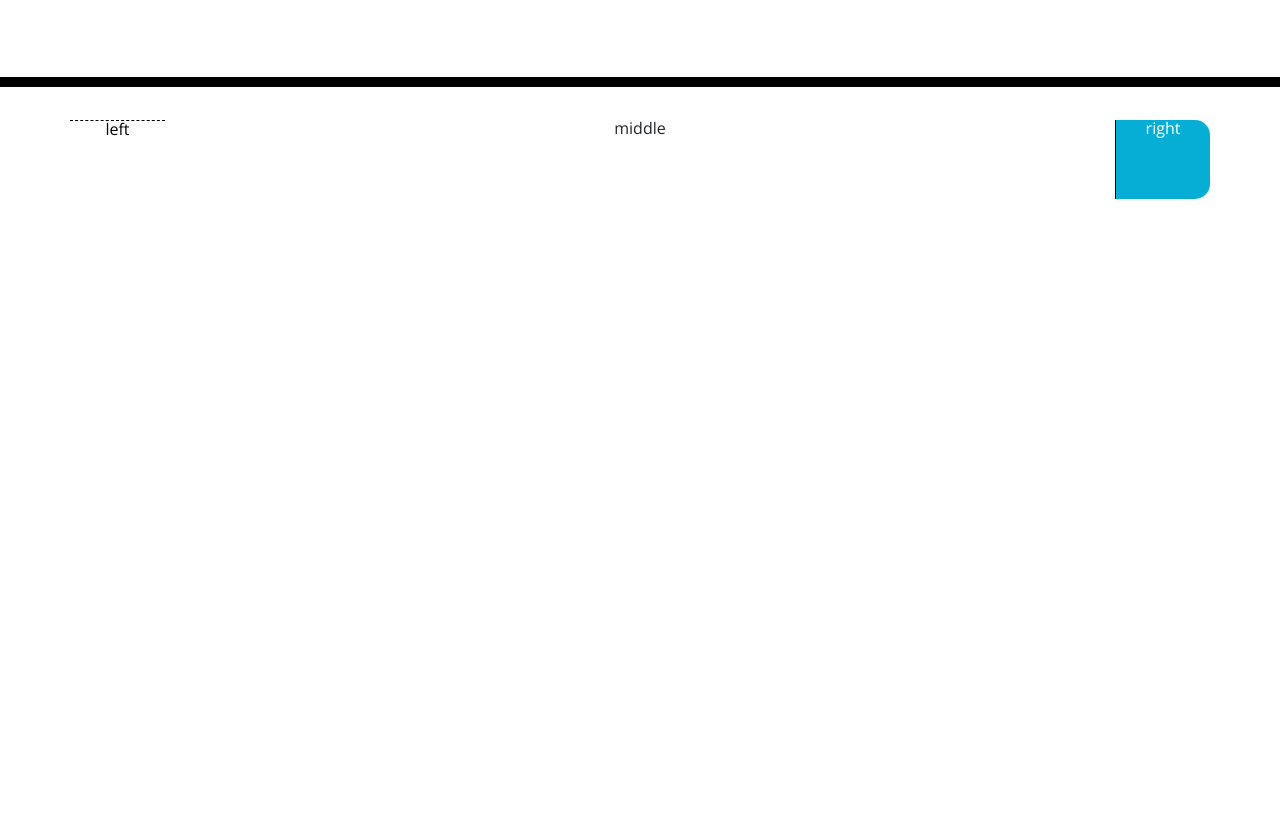
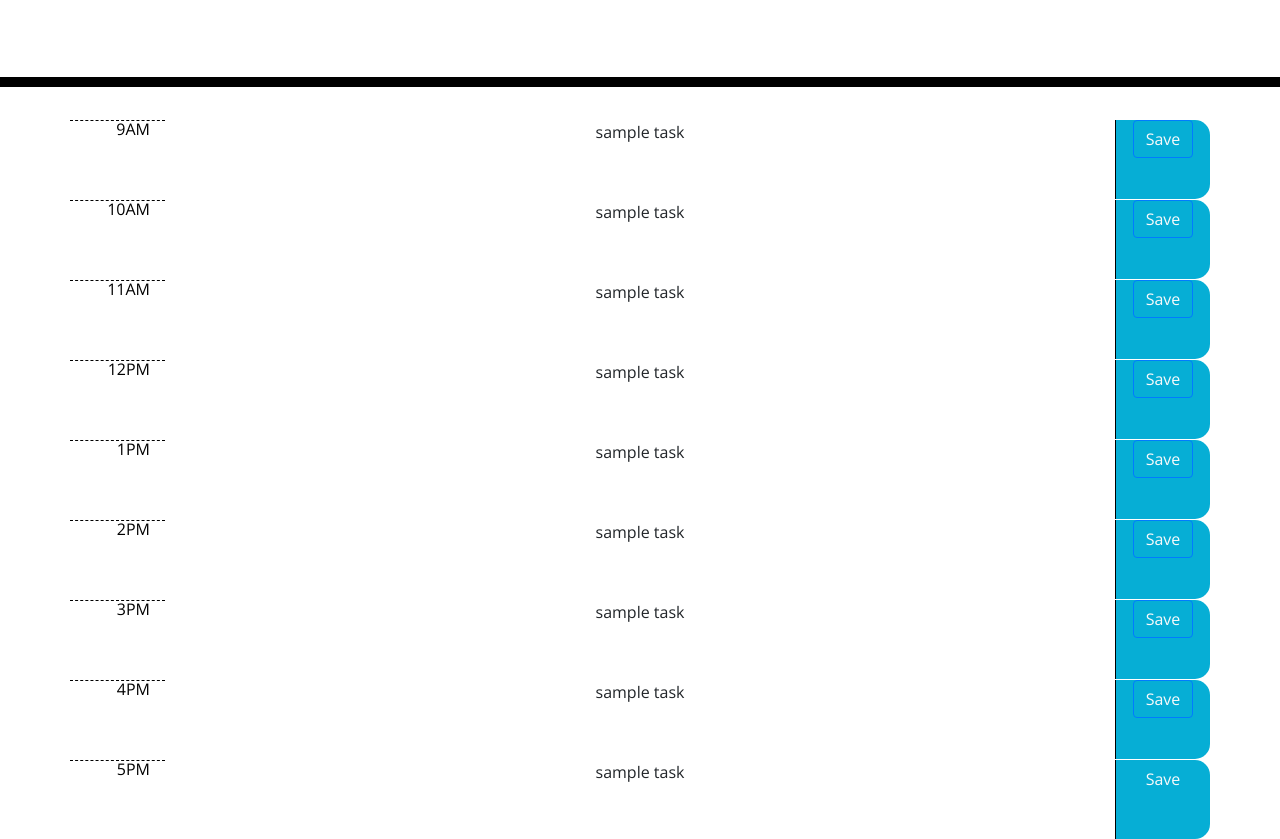
Before and after one commit to katharinechumble/day-planner, a plain HTML site: page index.html in a window 1280 px wide. Shown: the part 181-1020 px from the top of the page. Before the commit the page ends 800 px from the top, so only its background shows below. Drawn offline with nearby package versions, Linux system fonts and the light colour scheme.

Commit message:
added time blocks and ability to edit tasks

```diff
--- a/assets/css/style.css
+++ b/assets/css/style.css
@@ -63,9 +63,20 @@ textarea{
   border-bottom-right-radius: 15px;
   background-color: #06AED5;
   color: white;
+  text-align: center;
 }
 
 .saveBtn i:hover {
   font-size: 20px;
   transition: all .3s ease-in-out;
 }
+
+.btn {
+  align-items: flex;
+  flex-wrap: wrap;
+  justify-content: center;
+}
+
+.btn-outline-primary {
+  color: #06AED5;
+}
--- a/assets/js/script.js
+++ b/assets/js/script.js
@@ -1,6 +1,28 @@
-function userInput() {
+console.log("GUTEN MORGEN HERR PTERODACTYL");
+
+var tasks = {};
+
+function userInput(taskInput, taskText) {
     // get html content corresponding to user's click
-
+    $(".new-task").on("click", "p", function() {
+        var task = $(this)
+        .html()
+        .trim();
+    console.log(this);
     // make editable middle segment
+        var taskInput = $("<textarea>")
+            .addClass("new-task")
+            .val(task);
+        var taskP = $("<p>")
+            .addClass("m-1")
+            .text(taskText);
+        $(this).replaceWith(taskInput);
+        taskInput.trigger("focus");
+    });
 
 }
+
+// save tasks to local storage
+
+
+userInput();
--- a/index.html
+++ b/index.html
@@ -28,13 +28,54 @@
       <p class="lead">A simple calendar app for scheduling your work day</p>
       <p id="currentDay" class="lead"></p>
     </header>
+    <!-- 1st time block -->
     <div class="container">
       <div class="row time-block">
-      <div class="col-1 hour">left</div>
-      <div class="col-10 description textarea">middle</div>
-      <div class="col-1 saveBtn">right</div>
+        <div class="col-1 hour text-right align-middle">9AM</div>
+        <div class="col-10 description textarea align-middle new-task"><p class="m-1">sample task</p></div>
+        <div class="col-1 saveBtn align-middle"><button type="button" class="btn btn-outline-primary text-light">Save</button></div>
       </div>
-      <!-- time blocks go here -->
+      <!-- repeat time blocks -->
+      <div class="row time-block">
+        <div class="col-1 hour text-right align-middle">10AM</div>
+        <div class="col-10 description textarea align-middle new-task"><p class="m-1">sample task</p></div>
+        <div class="col-1 saveBtn align-middle"><button type="button" class="btn btn-outline-primary text-light">Save</button></div>
+      </div>
+      <div class="row time-block">
+         <div class="col-1 hour text-right align-middle">11AM</div>
+         <div class="col-10 description textarea align-middle new-task"><p class="m-1">sample task</p></div>
+         <div class="col-1 saveBtn align-middle"><button type="button" class="btn btn-outline-primary text-light">Save</button></div>
+      </div>
+      <div class="row time-block">
+        <div class="col-1 hour text-right align-middle">12PM</div>
+        <div class="col-10 description textarea align-middle new-task"><p class="m-1">sample task</p></div>
+        <div class="col-1 saveBtn align-middle"><button type="button" class="btn btn-outline-primary text-light">Save</button></div>
+      </div>
+      <div class="row time-block">
+        <div class="col-1 hour text-right align-middle">1PM</div>
+        <div class="col-10 description textarea align-middle new-task"><p class="m-1">sample task</p></div>
+        <div class="col-1 saveBtn align-middle"><button type="button" class="btn btn-outline-primary text-light">Save</button></div>
+      </div>
+      <div class="row time-block">
+        <div class="col-1 hour text-right align-middle">2PM</div>
+        <div class="col-10 description textarea align-middle new-task"><p class="m-1">sample task</p></div>
+        <div class="col-1 saveBtn align-middle"><button type="button" class="btn btn-outline-primary text-light">Save</button></div>
+      </div>
+      <div class="row time-block">
+        <div class="col-1 hour text-right align-middle">3PM</div>
+        <div class="col-10 description textarea align-middle new-task"><p class="m-1">sample task</p></div>
+        <div class="col-1 saveBtn align-middle"><button type="button" class="btn btn-outline-primary text-light">Save</button></div>
+      </div>
+      <div class="row time-block">
+        <div class="col-1 hour text-right align-middle">4PM</div>
+        <div class="col-10 description textarea align-middle new-task"><p class="m-1">sample task</p></div>
+        <div class="col-1 saveBtn align-middle"><button type="button" class="btn btn-outline-primary text-light">Save</button></div>
+      </div>
+      <div class="row time-block">
+        <div class="col-1 hour text-right align-middle">5PM</div>
+        <div class="col-10 description textarea align-middle new-task"><p class="m-1">sample task</p></div>
+        <div class="col-1 saveBtn align-middle"><button type="button" class="btn btn-outlin-primary text-light">Save</button></div>
+      </div>
     </div>
 
     <script src="https://code.jquery.com/jquery-3.4.1.min.js"></script>
```
